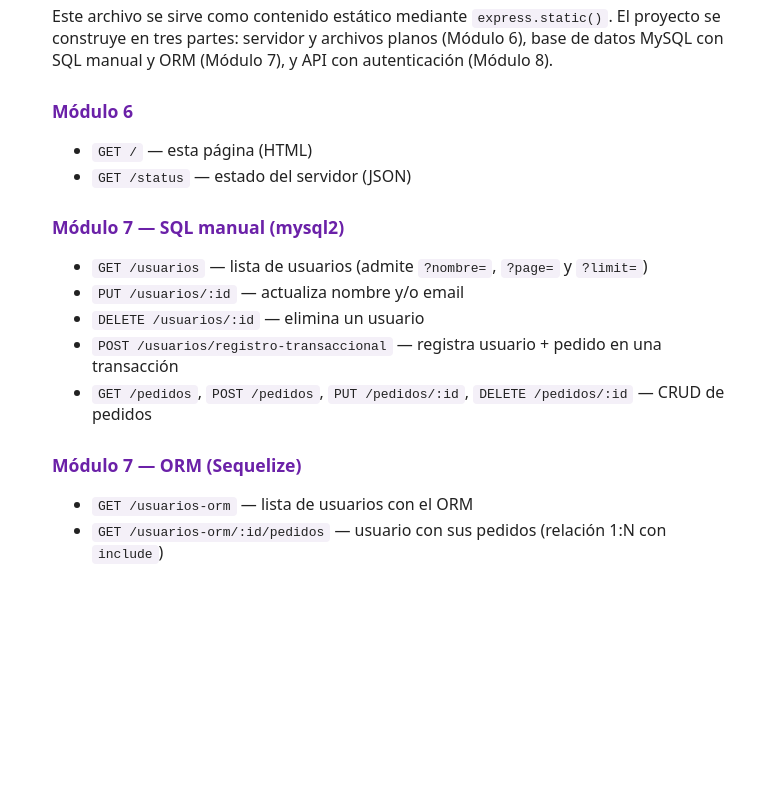
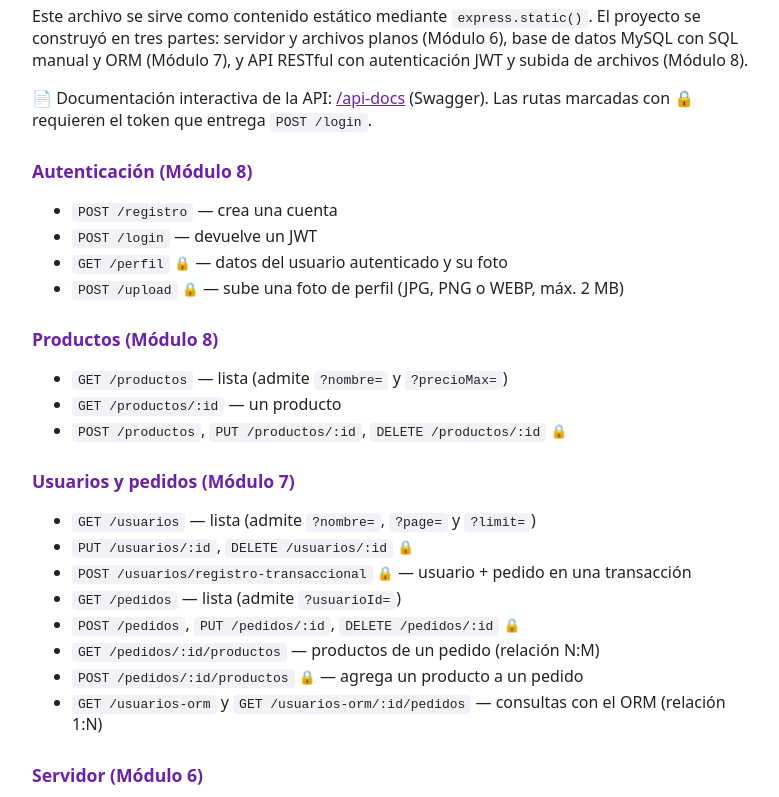
Before and after one commit to arriagadaaravena/tp-integrador-node-express, a website: page public/index.html in a window 1280 px wide. Shown: the part 119-916 px from the top of the page, without its empty margins (248-1027 px from the left). Before the commit the page ends 800 px from the top, so only its background shows below. Drawn offline with Linux system fonts and the light colour scheme.

Commit message:
Modulo 8: README con autenticacion, endpoints, iteraciones y reflexion final

```diff
--- a/public/index.html
+++ b/public/index.html
@@ -4,40 +4,59 @@
   <meta charset="UTF-8">
   <title>TP Integrador Node/Express — Abigail Arriagada</title>
   <style>
-    body { font-family: system-ui, sans-serif; max-width: 680px; margin: 60px auto; padding: 0 20px; color: #222; }
+    body { font-family: system-ui, sans-serif; max-width: 720px; margin: 60px auto; padding: 0 20px; color: #222; }
     h1 { color: #6B21A8; }
     h2 { color: #6B21A8; font-size: 1.1rem; margin-top: 28px; }
     code { background: #f4f0f8; padding: 2px 6px; border-radius: 4px; }
     li { margin-bottom: 4px; }
+    .lock { font-size: 0.85rem; color: #6B21A8; }
+    a { color: #6B21A8; }
   </style>
 </head>
 <body>
   <h1>TP Integrador — Node &amp; Express</h1>
   <p>
     Este archivo se sirve como contenido estático mediante <code>express.static()</code>.
-    El proyecto se construye en tres partes: servidor y archivos planos (Módulo 6),
-    base de datos MySQL con SQL manual y ORM (Módulo 7), y API con autenticación (Módulo 8).
+    El proyecto se construyó en tres partes: servidor y archivos planos (Módulo 6),
+    base de datos MySQL con SQL manual y ORM (Módulo 7), y API RESTful con
+    autenticación JWT y subida de archivos (Módulo 8).
+  </p>
+  <p>
+    📄 Documentación interactiva de la API: <a href="/api-docs">/api-docs</a> (Swagger).
+    Las rutas marcadas con 🔒 requieren el token que entrega <code>POST /login</code>.
   </p>
 
-  <h2>Módulo 6</h2>
+  <h2>Autenticación (Módulo 8)</h2>
+  <ul>
+    <li><code>POST /registro</code> — crea una cuenta</li>
+    <li><code>POST /login</code> — devuelve un JWT</li>
+    <li><code>GET /perfil</code> <span class="lock">🔒</span> — datos del usuario autenticado y su foto</li>
+    <li><code>POST /upload</code> <span class="lock">🔒</span> — sube una foto de perfil (JPG, PNG o WEBP, máx. 2 MB)</li>
+  </ul>
+
+  <h2>Productos (Módulo 8)</h2>
+  <ul>
+    <li><code>GET /productos</code> — lista (admite <code>?nombre=</code> y <code>?precioMax=</code>)</li>
+    <li><code>GET /productos/:id</code> — un producto</li>
+    <li><code>POST /productos</code>, <code>PUT /productos/:id</code>, <code>DELETE /productos/:id</code> <span class="lock">🔒</span></li>
+  </ul>
+
+  <h2>Usuarios y pedidos (Módulo 7)</h2>
+  <ul>
+    <li><code>GET /usuarios</code> — lista (admite <code>?nombre=</code>, <code>?page=</code> y <code>?limit=</code>)</li>
+    <li><code>PUT /usuarios/:id</code>, <code>DELETE /usuarios/:id</code> <span class="lock">🔒</span></li>
+    <li><code>POST /usuarios/registro-transaccional</code> <span class="lock">🔒</span> — usuario + pedido en una transacción</li>
+    <li><code>GET /pedidos</code> — lista (admite <code>?usuarioId=</code>)</li>
+    <li><code>POST /pedidos</code>, <code>PUT /pedidos/:id</code>, <code>DELETE /pedidos/:id</code> <span class="lock">🔒</span></li>
+    <li><code>GET /pedidos/:id/productos</code> — productos de un pedido (relación N:M)</li>
+    <li><code>POST /pedidos/:id/productos</code> <span class="lock">🔒</span> — agrega un producto a un pedido</li>
+    <li><code>GET /usuarios-orm</code> y <code>GET /usuarios-orm/:id/pedidos</code> — consultas con el ORM (relación 1:N)</li>
+  </ul>
+
+  <h2>Servidor (Módulo 6)</h2>
   <ul>
     <li><code>GET /</code> — esta página (HTML)</li>
     <li><code>GET /status</code> — estado del servidor (JSON)</li>
   </ul>
-
-  <h2>Módulo 7 — SQL manual (mysql2)</h2>
-  <ul>
-    <li><code>GET /usuarios</code> — lista de usuarios (admite <code>?nombre=</code>, <code>?page=</code> y <code>?limit=</code>)</li>
-    <li><code>PUT /usuarios/:id</code> — actualiza nombre y/o email</li>
-    <li><code>DELETE /usuarios/:id</code> — elimina un usuario</li>
-    <li><code>POST /usuarios/registro-transaccional</code> — registra usuario + pedido en una transacción</li>
-    <li><code>GET /pedidos</code>, <code>POST /pedidos</code>, <code>PUT /pedidos/:id</code>, <code>DELETE /pedidos/:id</code> — CRUD de pedidos</li>
-  </ul>
-
-  <h2>Módulo 7 — ORM (Sequelize)</h2>
-  <ul>
-    <li><code>GET /usuarios-orm</code> — lista de usuarios con el ORM</li>
-    <li><code>GET /usuarios-orm/:id/pedidos</code> — usuario con sus pedidos (relación 1:N con <code>include</code>)</li>
-  </ul>
 </body>
 </html>
```
Also changed, not shown: README.md.
